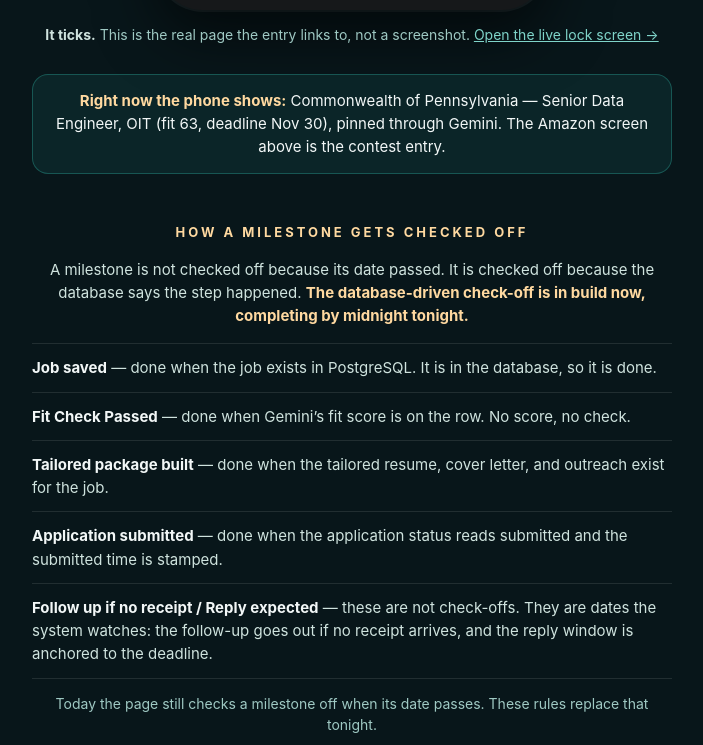
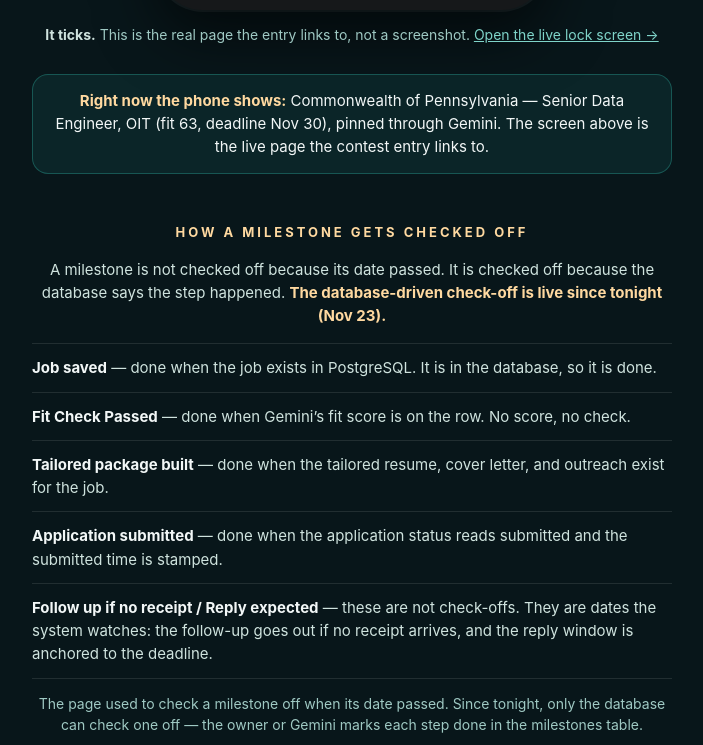
Before and after one commit to Sri1513/portfolio, a plain HTML site: page countdown-lock-screen/index.html in a window 1280 px wide. Shown: the part 1175-1920 px from the top of the page, without its empty margins (288-991 px from the left). Drawn offline with Linux system fonts and the light colour scheme; no server answers.

Commit message:
Flow page: milestone check-off is live, phone shows the live entry link
- Milestone section now states the database-driven check-off is live
  (migration 012 + PR #126 on de-job-intelligence), not 'in build'.
- Embedded phone now shows the live entry link (Commonwealth,
  job_id=li-4493616259) instead of the old Amazon Dec 7 showcase link,
  so the caption 'the real page the entry links to' is true again.

```diff
--- a/countdown-lock-screen/index.html
+++ b/countdown-lock-screen/index.html
@@ -167,17 +167,17 @@
   <section class="phone-section" aria-label="Live lock screen">
     <h2>The live screen, right now</h2>
     <div class="phone">
-      <iframe title="Live Amazon Data Engineer countdown lock screen" src="https://jobs.sriomkar.com/lockscreen?job_id=li-4492976688&amp;deadline=2026-12-07T23:59:00-05:00&amp;fit=hide&amp;bg=forest"></iframe>
+      <iframe title="Live Data Engineer countdown lock screen" src="https://jobs.sriomkar.com/lockscreen?job_id=li-4493616259"></iframe>
     </div>
     <p class="phone-caption"><b>It ticks.</b> This is the real page the entry links to, not a screenshot.
-      <a href="https://jobs.sriomkar.com/lockscreen?job_id=li-4492976688&amp;deadline=2026-12-07T23:59:00-05:00&amp;fit=hide&amp;bg=forest">Open the live lock screen &rarr;</a></p>
+      <a href="https://jobs.sriomkar.com/lockscreen?job_id=li-4493616259">Open the live lock screen &rarr;</a></p>
   </section>
 
-  <div class="now" id="nowLine"><b>Right now the phone shows:</b> Commonwealth of Pennsylvania &mdash; Senior Data Engineer, OIT (fit 63, deadline Nov 30), pinned through Gemini. The Amazon screen above is the contest entry.</div>
+  <div class="now" id="nowLine"><b>Right now the phone shows:</b> Commonwealth of Pennsylvania &mdash; Senior Data Engineer, OIT (fit 63, deadline Nov 30), pinned through Gemini. The screen above is the live page the contest entry links to.</div>
 
   <section class="miles-logic">
     <h2>How a milestone gets checked off</h2>
-    <p class="miles-intro">A milestone is not checked off because its date passed. It is checked off because the database says the step happened. <b>The database-driven check-off is in build now, completing by midnight tonight.</b></p>
+    <p class="miles-intro">A milestone is not checked off because its date passed. It is checked off because the database says the step happened. <b>The database-driven check-off is live since tonight (Nov 23).</b></p>
     <ul>
       <li><b>Job saved</b> &mdash; done when the job exists in PostgreSQL. It is in the database, so it is done.</li>
       <li><b>Fit Check Passed</b> &mdash; done when Gemini&rsquo;s fit score is on the row. No score, no check.</li>
@@ -185,7 +185,7 @@
       <li><b>Application submitted</b> &mdash; done when the application status reads submitted and the submitted time is stamped.</li>
       <li><b>Follow up if no receipt / Reply expected</b> &mdash; these are not check-offs. They are dates the system watches: the follow-up goes out if no receipt arrives, and the reply window is anchored to the deadline.</li>
     </ul>
-    <p class="miles-note">Today the page still checks a milestone off when its date passes. These rules replace that tonight.</p>
+    <p class="miles-note">The page used to check a milestone off when its date passed. Since tonight, only the database can check one off — the owner or Gemini marks each step done in the milestones table.</p>
   </section>
 
   <section class="big-picture">
```
